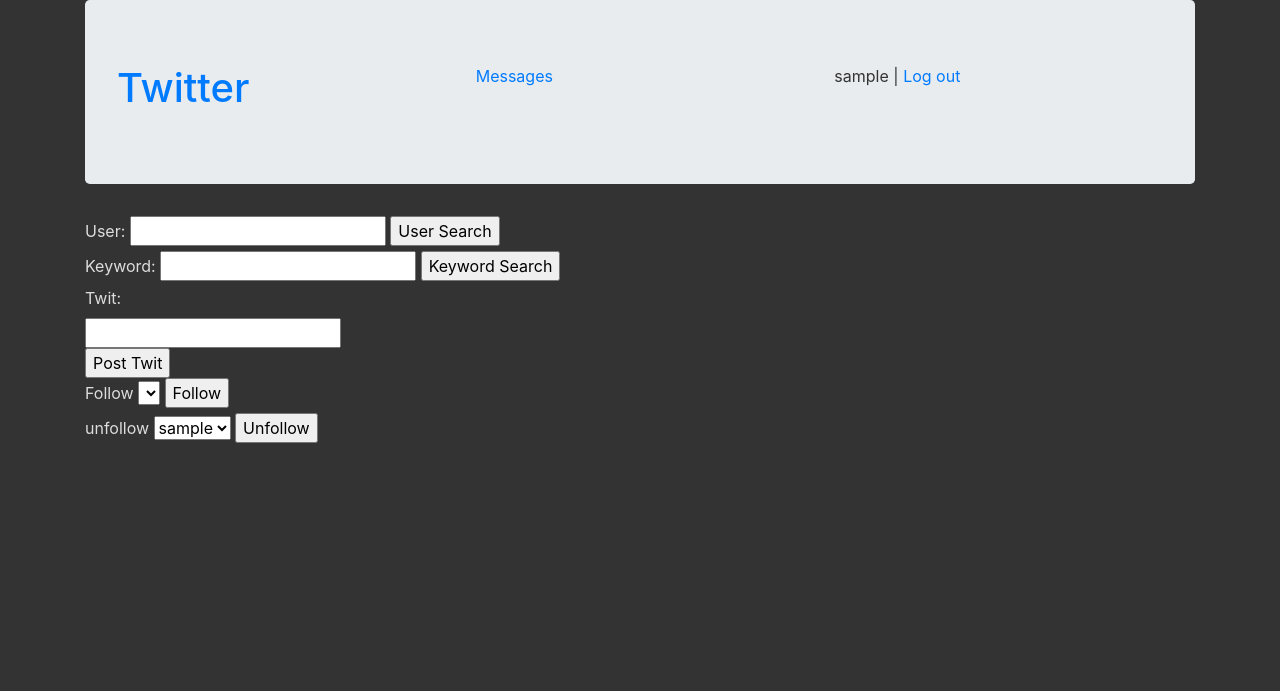
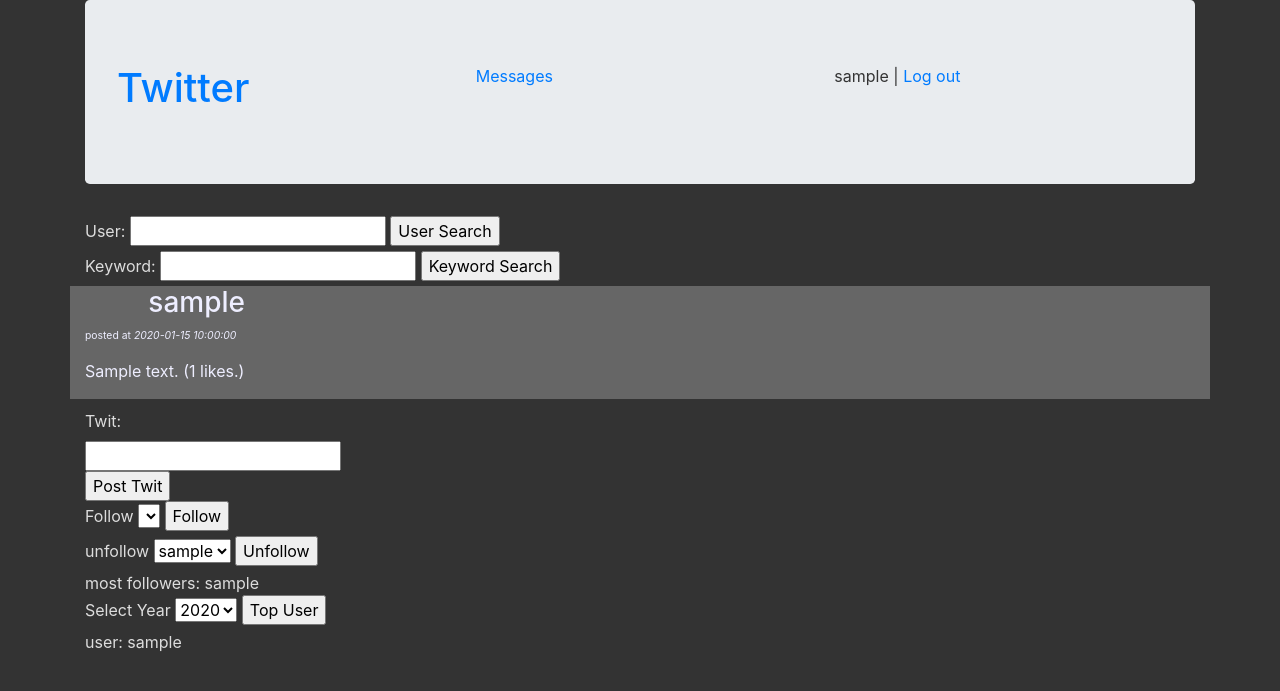
Before and after one commit to mgbowe1/COMP3100-Project, a PHP site: page /index.php in a window 1280 px wide. Shown: the top 691 px of the page. Run offline with PHP 8.4, Linux system fonts and the light colour scheme; the visitor is signed in with stand-in values (Sample User, id 1); tables that the repository leaves empty hold one stand-in row (values such as "Sample post"); lists and menus that the app fills with data are empty.

Commit message:
Added querries 1, 2, 5, 6

```diff
--- a/web-interface/php/index.php
+++ b/web-interface/php/index.php
@@ -4,8 +4,6 @@ if(!isset($_SESSION["logged_in"])) {
   $_SESSION["last_page"] = "index.php";
 }?>
 <!DOCTYPE html>
-<!-- include("db_header.php") is just an easy way to allow local settings
-    configuration quickly by changing 1 file to update the whole application -->
 <?php include("db_header.php"); ?>
 <head>
   <meta charset="utf-8">
@@ -34,6 +32,33 @@ if(!isset($_SESSION["logged_in"])) {
      <input name="search" type="text">
      <input type="submit" value="Keyword Search">
    </form>
+
+   <!-- POST WITH MOST LIKES -->
+   <?php
+    $conn = new mysqli($servername, $username, $password, $dbname);
+    $sql = "SELECT body, t1.uid as uid, u1.username as username, t1.post_time as post_time, COUNT(t1.uid) as likes FROM TWITTS t1, THUMB l1, USER u1 WHERE t1.uid = u1.uid AND t1.tid = l1.tid GROUP BY t1.tid ORDER BY COUNT(t1.tid) DESC, t1.post_time ASC LIMIT 1";
+    $result = mysqli_query($conn, $sql);
+
+    if (mysqli_num_rows($result) > 0) {
+      while ($row = mysqli_fetch_assoc($result)) {
+        echo "<div class=\"post row\"><div class=\"col post-inside\"></div><div class=\"col-10 post-inside\"><h3>" . $row["username"] . "</h3></div><div class=\"col post-inside\"></div>";
+        echo "<div class=\"col post-inside\"></div><div class=\"col-10 offest post-inside\"><p class=\"tline\">posted at<span class=\"time\" data-time=\"" . $row["post_time"] . "\"> " . $row["post_time"] . "</span></p></div><div class=\"col post-inside\"></div>";
+        echo "<div class=\"col post-inside\"></div><div class=\"col-10 offest post-inside\"><p class=\"postcontent\">" . $row["body"] . " (" . $row["likes"] . " likes.)" . "</p></div><div class=\"col post-inside\"></div>";
+        echo "</div>";
+      }
+    } else {
+      echo "0 results";
+    }
+
+    if (mysqli_num_rows($result) > 0) {
+      while ($row = mysqli_fetch_assoc($result)) {
+      echo "top post: " . $row["body"] . " by: " . $row["uid"] . " " . $row["username"] . " with " . $row["likes"] . " likes <br>";
+      }
+    } else {
+      echo "0 results";
+    }
+    ?>
+
  <!-- Conditionally show forms for queries requiring login -->
  <?php if($_SESSION["logged_in"] == true): ?>
    <form method="post" action="post_twit.php">
@@ -69,6 +94,55 @@ if(!isset($_SESSION["logged_in"])) {
     </select>
     <input type="submit" value="Unfollow">
    </form>
+
+   <?php
+    $conn = new mysqli($servername, $username, $password, $dbname);
+    $sql = "SELECT u1.username FROM USER u1, FOLLOW f1 WHERE u1.uid = f1.following_id GROUP BY u1.uid ORDER BY COUNT(u1.uid) DESC, follow_time ASC LIMIT 1";
+    $result = mysqli_query($conn, $sql);
+
+    if (mysqli_num_rows($result) > 0) {
+      while ($row = mysqli_fetch_assoc($result)) {
+        echo "most followers: " . $row["username"] . "<br>";
+      }
+    } else {
+      echo "0 results";
+    }
+    ?>
+
+<form method="post" action="top_user_year.php">
+  <label for="topofyear">Select Year</label>
+  <select name="topofyear">
+   <?php
+    $conn = new mysqli($servername, $username, $password, $dbname);
+    $sql = "SELECT year(post_time) as year FROM TWITTS t1 GROUP BY year(t1.post_time)";
+    $result = mysqli_query($conn, $sql);
+
+    if (mysqli_num_rows($result) > 0) {
+      while ($row = mysqli_fetch_assoc($result)) {
+        echo "<option value=\"" . $row["year"] . "\">" . $row["year"] . "</option>";
+      }
+    } else {
+      echo "0 results";
+    }
+    ?>
+    </select>
+    <input type="submit" value="Top User">
+  </form>
+
+   <?php
+    $conn = new mysqli($servername, $username, $password, $dbname);
+    $sql = "SELECT u2.username FROM USER u2, MESSAGE m2 WHERE u2.uid = m2.sender_id and m2.message_id in (SELECT m1.message_id FROM USER u1, MESSAGE m1 WHERE u1.uid = m1.receiver_id AND u1.uid = " . $_SESSION["uid"] . ") ORDER BY 'send_time' DESC";
+    $result = mysqli_query($conn, $sql);
+
+    if (mysqli_num_rows($result) > 0) {
+      while ($row = mysqli_fetch_assoc($result)) {
+        echo "user: " . $row["username"] . "<br>";
+      }
+    } else {
+      echo "0 results";
+    }
+    ?>
+
  <?php endif; ?>
 </div>
 </body>
```
Also changed, not shown: web-interface/php/top_user_year.php (added, +22 -0 lines).
